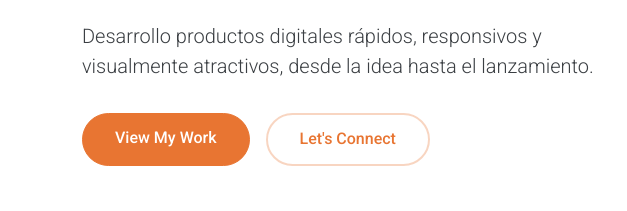
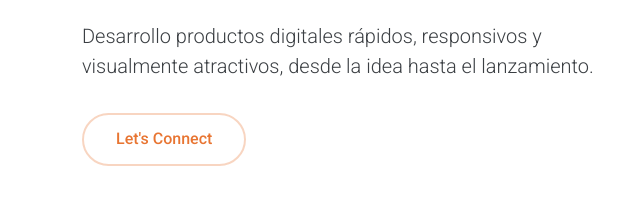
Before and after one commit to AXEL00000000/Portafolio, a plain HTML site: page index.html in a window 1280 px wide. Shown: the part 395-606 px from the top of the page, 0-627 px from the left. Drawn offline with Linux system fonts and the light colour scheme.

Commit message:
Update index.html

```diff
--- a/index.html
+++ b/index.html
@@ -81,7 +81,6 @@
             <h2>Creando experiencias digitales con pasión</h2>
             <p class="lead">Desarrollo productos digitales rápidos, responsivos y visualmente atractivos, desde la idea hasta el lanzamiento.</p>
             <div class="cta-buttons aos-init aos-animate" data-aos="fade-up" data-aos-delay="300">
-              <a href="#portfolio" class="btn btn-primary">View My Work</a>
               <a href="#contact" class="btn btn-outline">Let's Connect</a>
             </div>
             <div class="hero-stats aos-init aos-animate" data-aos="fade-up" data-aos-delay="400">
```
